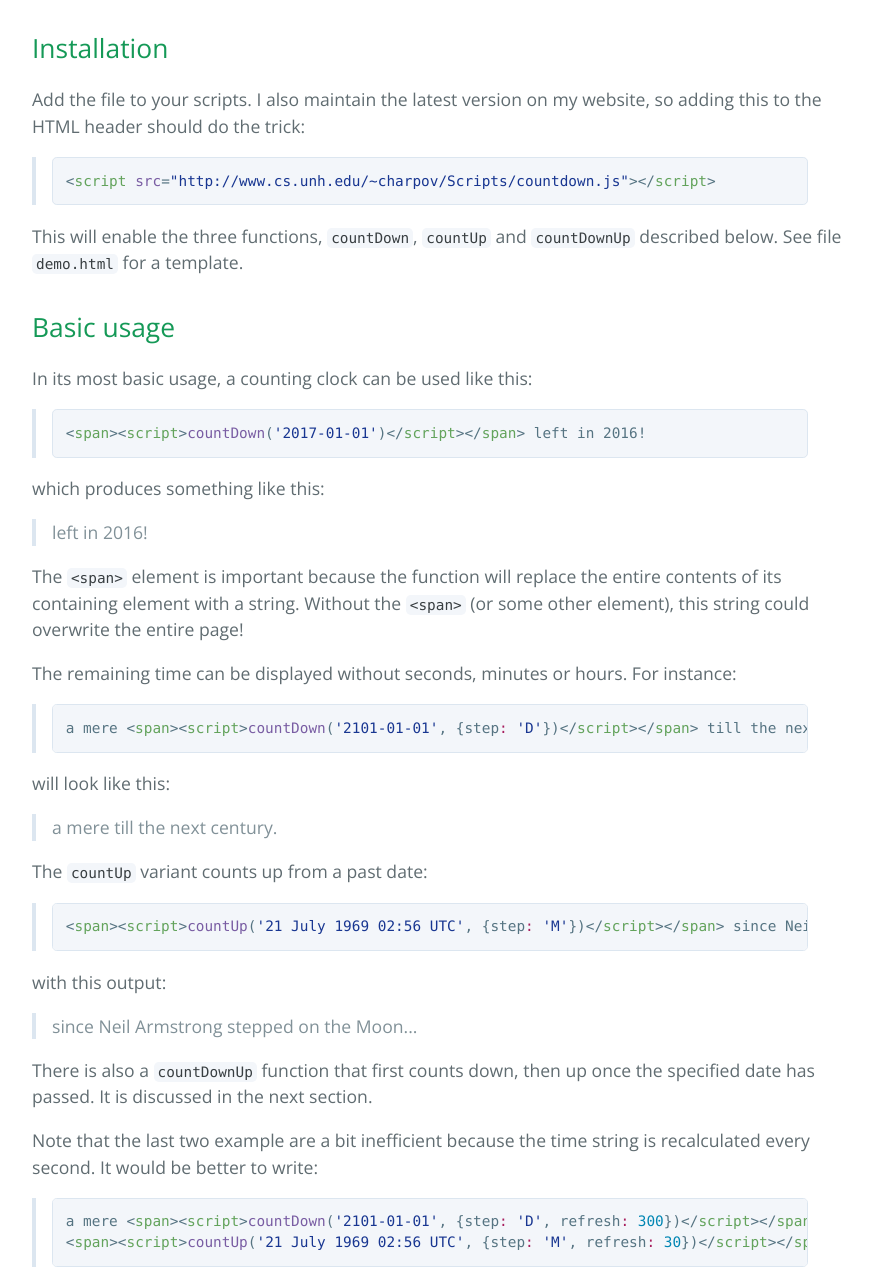
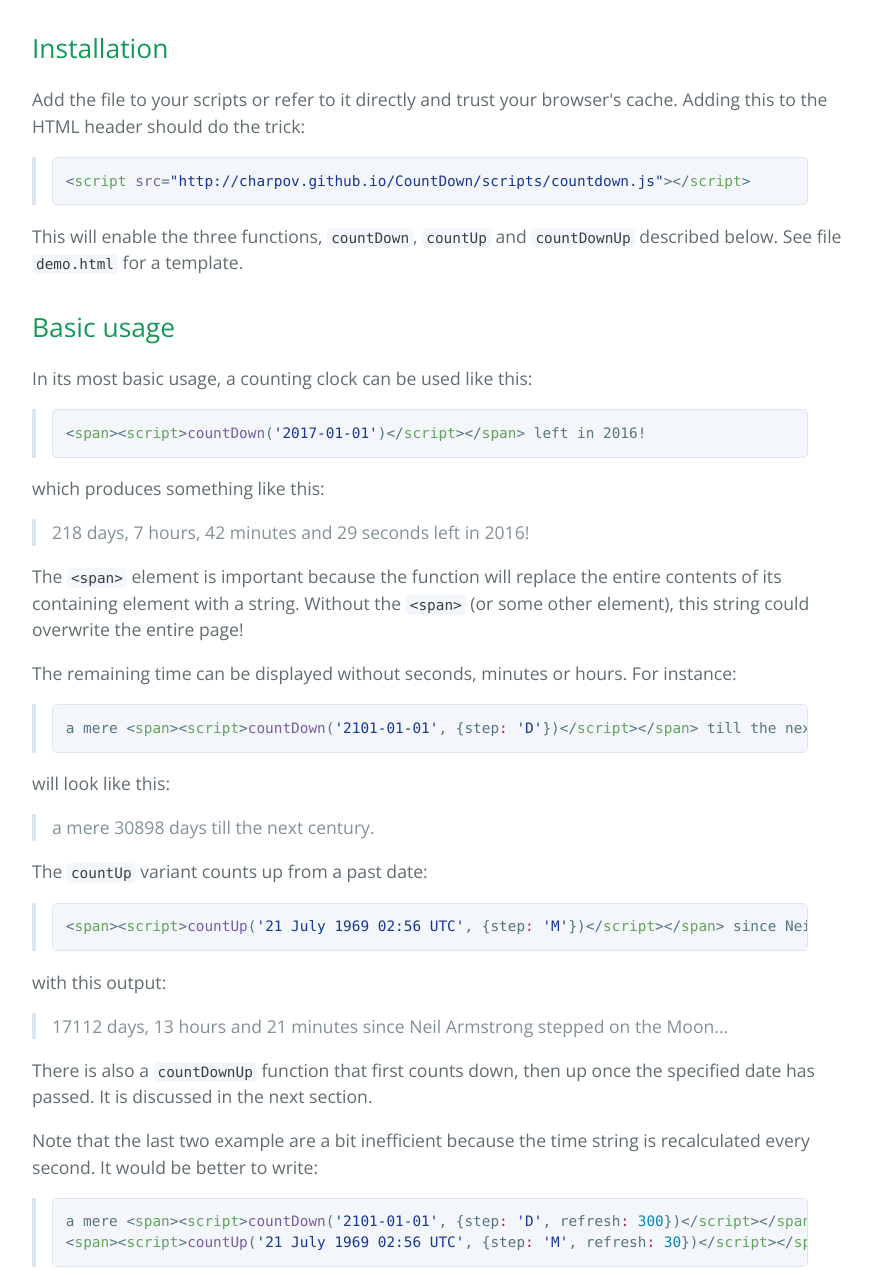
Before and after one commit to charpov/CountDown, a plain HTML site: page index.html in a window 1280 px wide. Shown: the part 655-1925 px from the top of the page, without its empty margins (192-1064 px from the left). Drawn offline with nearby package versions, Linux system fonts and the light colour scheme.

Commit message:
Made the page live (hopefully).

```diff
--- a/index.html
+++ b/index.html
@@ -2,7 +2,7 @@
 <html lang="en-us">
   <head>
     <meta charset="UTF-8">
-    <title>Countdown by charpov</title>
+    <title>Countdown</title>
     <meta name="viewport" content="width=device-width, initial-scale=1">
     <link rel="stylesheet" type="text/css" href="stylesheets/normalize.css" media="screen">
     <link href='https://fonts.googleapis.com/css?family=Open+Sans:400,700' rel='stylesheet' type='text/css'>
@@ -16,6 +16,7 @@
       <a href="https://github.com/charpov/CountDown" class="btn">View on GitHub</a>
       <a href="https://github.com/charpov/CountDown/zipball/master" class="btn">Download .zip</a>
       <a href="https://github.com/charpov/CountDown/tarball/master" class="btn">Download .tar.gz</a>
+      <script src="scripts/countdown.js"></script>
     </section>
 
     <section class="main-content">
@@ -31,10 +32,10 @@
 <h2>
 <a id="installation" class="anchor" href="#installation" aria-hidden="true"><span aria-hidden="true" class="octicon octicon-link"></span></a>Installation</h2>
 
-<p>Add the file to your scripts.  I also maintain the latest version on my website, so adding this to the HTML header should do the trick:</p>
+<p>Add the file to your scripts or refer to it directly and trust your browser's cache.  Adding this to the HTML header should do the trick:</p>
 
 <blockquote>
-<div class="highlight highlight-text-html-basic"><pre>&lt;<span class="pl-ent">script</span> <span class="pl-e">src</span>=<span class="pl-s"><span class="pl-pds">"</span>http://www.cs.unh.edu/~charpov/Scripts/countdown.js<span class="pl-pds">"</span></span>&gt;&lt;/<span class="pl-ent">script</span>&gt;  </pre></div>
+<div class="highlight highlight-text-html-basic"><pre>&lt;<span class="pl-ent">script</span> <span class="pl-e">src</span>=<span class="pl-s"><span class="pl-pds">"</span>http://charpov.github.io/CountDown/scripts/countdown.js<span class="pl-pds">"</span></span>&gt;&lt;/<span class="pl-ent">script</span>&gt;  </pre></div>
 </blockquote>
 
 <p>This will enable the three functions, <code>countDown</code>, <code>countUp</code> and <code>countDownUp</code> described below.  See file <code>demo.html</code> for a template.</p>
@@ -51,7 +52,7 @@
 <p>which produces something like this:</p>
 
 <blockquote>
-<p> left in 2016!</p>
+<p><span><script>countDown('2017-01-01')</script></span> left in 2016!</p>
 </blockquote>
 
 <p>The <code>&lt;span&gt;</code> element is important because the function will replace the entire contents of its containing element with a string.  Without the <code>&lt;span&gt;</code> (or some other element), this string could overwrite the entire page!</p>
@@ -65,7 +66,7 @@
 <p>will look like this:</p>
 
 <blockquote>
-<p>a mere  till the next century.</p>
+<p>a mere <span><script>countDown('2101-01-01', {step: 'D'})</script></span> till the next century.</p>
 </blockquote>
 
 <p>The <code>countUp</code> variant counts up from a past date:</p>
@@ -77,7 +78,7 @@
 <p>with this output:</p>
 
 <blockquote>
-<p> since Neil Armstrong stepped on the Moon...</p>
+<p><span><script>countUp('21 July 1969 02:56 UTC', {step: 'M'})</script></span> since Neil Armstrong stepped on the Moon...</p>
 </blockquote>
 
 <p>There is also a <code>countDownUp</code> function that first counts down, then up once the specified date has passed.  It is discussed in the next section.</p>
@@ -122,6 +123,10 @@
 <div class="highlight highlight-text-html-basic"><pre>the tournament &lt;<span class="pl-ent">span</span>&gt;<span class="pl-s1">&lt;<span class="pl-ent">script</span>&gt;<span class="pl-en">countDown</span>(someDate, {prefix<span class="pl-k">:</span> <span class="pl-s"><span class="pl-pds">"</span>will begin in <span class="pl-pds">"</span></span>, suffix<span class="pl-k">:</span> <span class="pl-s"><span class="pl-pds">'</span>.<span class="pl-pds">'</span></span>, atDate<span class="pl-k">:</span> <span class="pl-s"><span class="pl-pds">"</span>has begun!<span class="pl-pds">"</span></span>})&lt;/<span class="pl-ent">script</span>&gt;</span>&lt;/<span class="pl-ent">span</span>&gt;</pre></div>
 </blockquote>
 
+<p><em><script>
+    countDown(new Date().getTime()+300000, {prefix: "This line will self-destruct in ", suffix: '.'})
+</script></em></p>
+
 <p>Function <code>countDownUp</code> takes two sets of arguments, one for the count down and one for the count up.  Here is a final example:</p>
 
 <blockquote>
```
